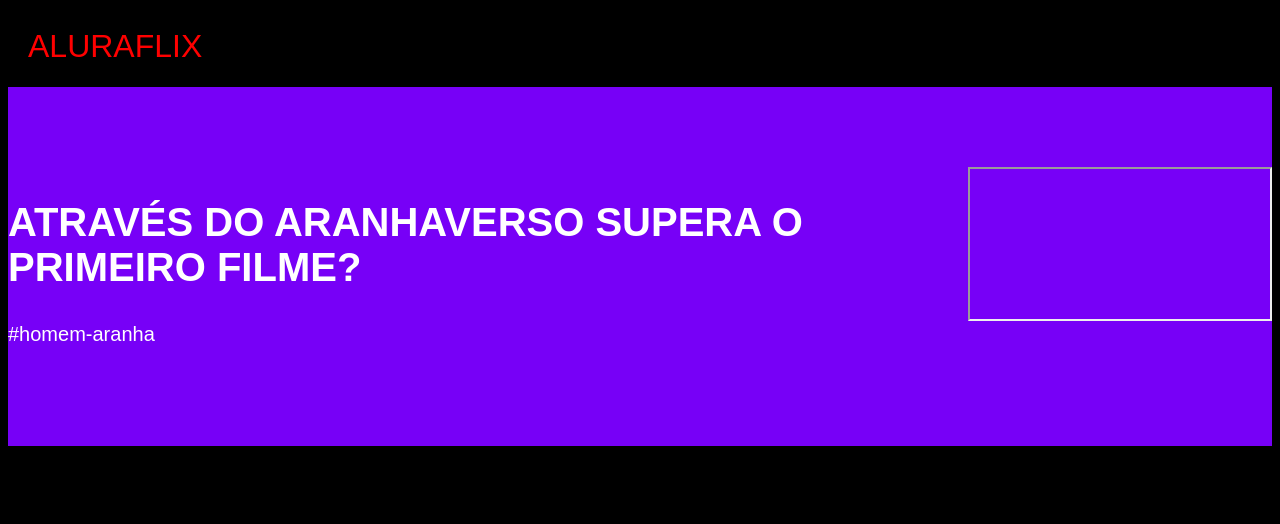
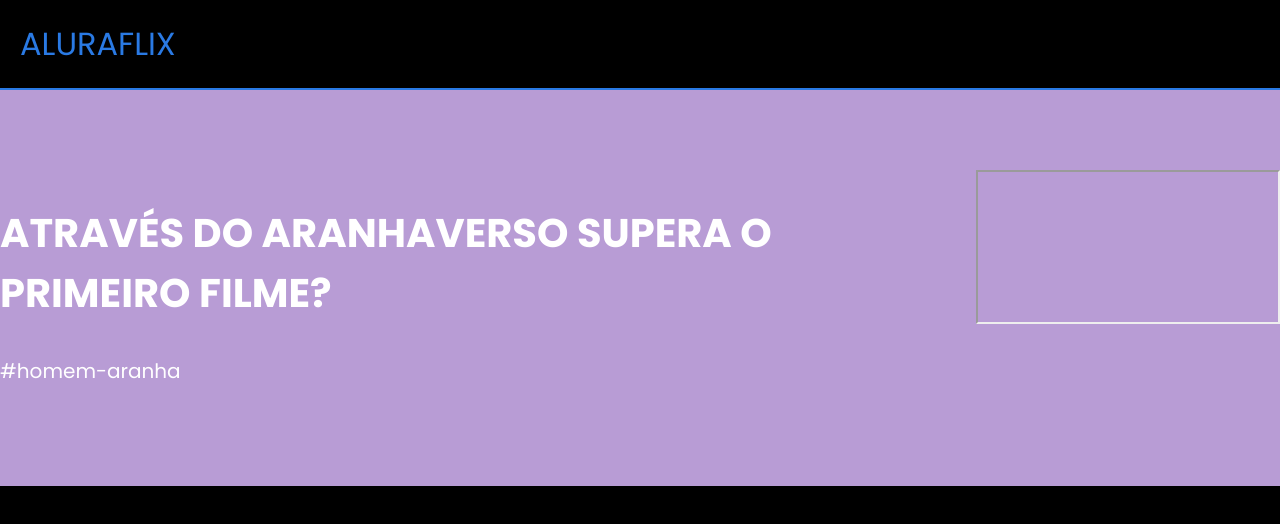
Before and after one commit to M4vim/aluraflix, a plain HTML site: page Index.html in a window 1280 px wide. Drawn offline with Linux system fonts and the light colour scheme.

Commit message:
Atualizar o style.css

```diff
--- a/style.css
+++ b/style.css
@@ -1,19 +1,19 @@
 body {
   background: black;
   color: white;
-    margin: opx;
-    font-family:"permanent+marker", sans-serif;
+  margin: 0px;
+  font-family: "Poppins", sans-serif;
   }
 
-    header{
-    border-bottom: solid 2px rgb(0, 0, 0);
+  header {
+  border-bottom: solid 2px rgb(42, 122, 228);
   padding: 20px;
   font-size: 32px;
-    color: rgb(255, 0, 0);
+  color: rgb(42, 122, 228);
   }
 
   section {
-    background-color: rgb(119, 0, 247);
+  background-color: rgb(184, 156, 213);
   padding-bottom: 80px;
   padding-top: 80px;
   display: flex;
@@ -24,15 +24,14 @@ body {
   margin-right: 20px;
   }
 
+  h1 {
+  font-size: 40px;}
 
-    h1 {
-    font-size: 40px;
-    }
-    p{
+  p {
   font-size: 20px;
   }
 
-    .categoria-videos{
+  .categoria-videos {
   display: flex;
   overflow-x: auto;
   gap: 10px;
@@ -40,20 +39,20 @@ body {
 
   .categoria {
   padding-left: 20px;
-    padding-right: 20px ;
+  padding-right: 20px;
   margin-top: 50px;
   }
 
   .categoria-videos img {
-    opacity: 0,5;
+  opacity: 0.5;
   height: 200px;
   }
 
   .categoria-videos img:hover {
-    opacity: 1,0;
-    border: 5px solid black;
+  opacity: 1.0;
+  border: 5px solid green;
   }
 
   .categoria h2 {
-    color: rgb(42, 122, 228)
+  color: rgb(42, 122, 228);
   }
```
Lines whose indentation alone changed are shown as unchanged.
